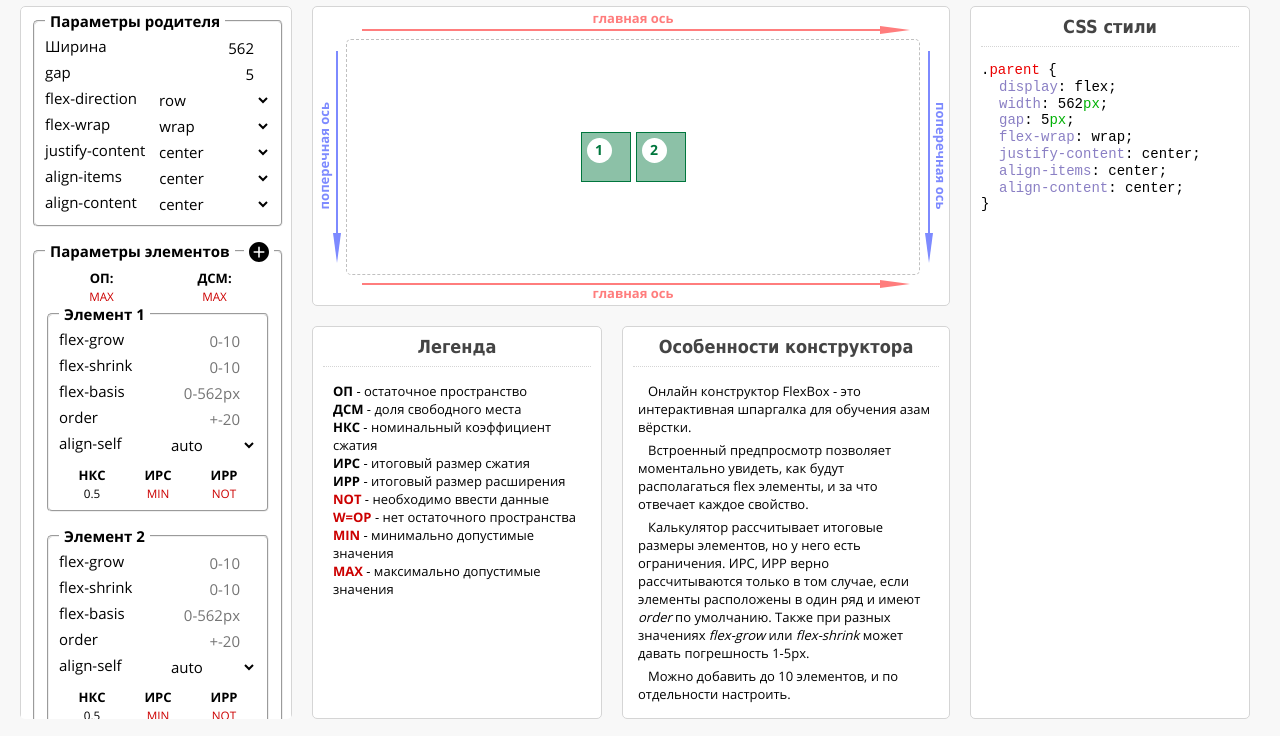
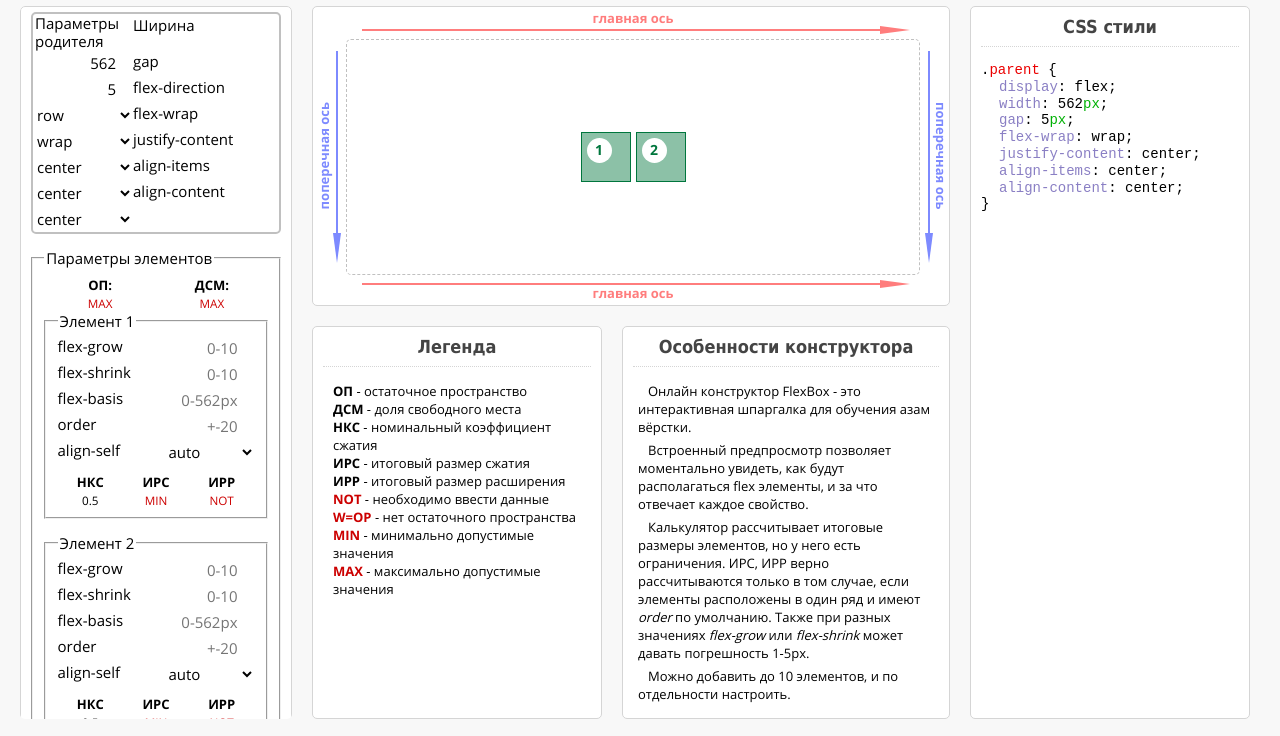
Before and after one commit to NeXan87/flex-gen, a website: page source/index.html in a window 1280 px wide. Shown: the part 64-800 px from the top of the page. Drawn offline with nearby package versions, Linux system fonts and the light colour scheme; files that its build step writes are made by us from their sources; files whose address does not match are found by name.

Commit message:
Делает рефакторинг параметров

```diff
--- a/source/index.html
+++ b/source/index.html
@@ -46,8 +46,8 @@
     <section class="section section--parameters parameters">
       <h2 class="visually-hidden">Параметры</h2>
       <div class="parameters__wrapper">
-        <fieldset class="flex box-parent main-fieldset wrapper-parameters" id="parent" data-flex="parent">
-          <legend class="elements-title">Параметры родителя</legend>
+        <div class="fieldset fieldset--parent" id="parent">
+          <legend class="parameters__legend">Параметры родителя</legend>
           <label for="width" class="label-title element">Ширина</label>
           <input name="width" type="number" class="number element oninput input-parent width" id="width" value="" min="240">
           <label for="gap" class="label-title element">gap</label>
@@ -92,7 +92,7 @@
             <option value="space-around">space-around</option>
             <option value="space-evenly">space-evenly</option>
           </select>
-        </fieldset>
+        </div>
         <fieldset class="elements main-fieldset wrapper-parameters">
           <legend class="elements-title">Параметры элементов</legend>
           <div class="button-background add">
--- a/source/js/add-item.js
+++ b/source/js/add-item.js
@@ -11,7 +11,7 @@ const maxItems = 15;
 const nonRemovableItems = 2;
 let countItems = 1;
 
-const parentElement = document.querySelector('.box-parent');
+const parentElement = document.querySelector('.fieldset--parent');
 const addItemButton = document.querySelector('.button-element.add');
 const flexContainer = document.querySelector('.flex-items');
 const itemTemplate = document.querySelector('#item').content.querySelector('.item');
--- /dev/null
+++ b/source/sass/blocks/fieldset.scss
@@ -0,0 +1,14 @@
+.fieldset {
+  display: grid;
+
+  border: 2px solid $color-silver;
+  border-radius: 5px;
+
+  grid-template-columns: 100px 1fr;
+
+  &__legend {
+    padding: 0 5px;
+
+    font-weight: bold;
+  }
+}
--- a/source/sass/global/reboot.scss
+++ b/source/sass/global/reboot.scss
@@ -80,6 +80,7 @@ select {
 
 h2,
 ul,
-p {
+p,
+fieldset {
   margin: 0;
 }
--- a/source/sass/style.scss
+++ b/source/sass/style.scss
@@ -10,6 +10,7 @@
 @import "blocks/title.scss";
 @import "blocks/button.scss";
 @import "blocks/text.scss";
+@import "blocks/fieldset.scss";
 @import "blocks/header.scss";
 @import "blocks/overlay.scss";
 @import "blocks/section.scss";
@@ -18,24 +19,6 @@
 @import "blocks/axis.scss";
 @import "blocks/legend.scss";
 @import "blocks/css.scss";
-
-.wrapper-parameters {
-  position: relative;
-
-  padding: 5px 10px 10px 10px;
-
-  border-radius: 5px;
-}
-
-.wrapper-parameters:not(:last-child) {
-  margin-bottom: 10px;
-}
-
-.elements-title {
-  padding: 0 5px;
-
-  font-weight: bold;
-}
 
 .element:focus {
   outline: none;
```
